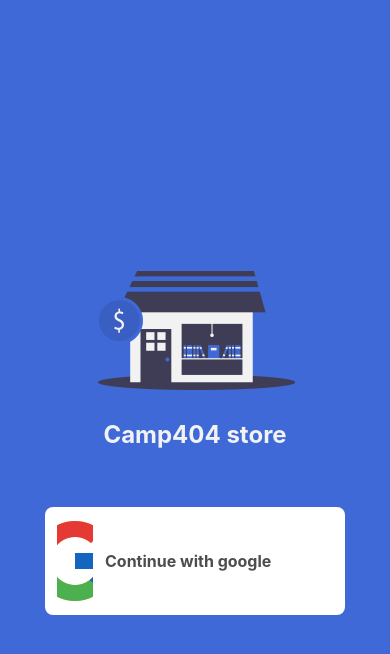
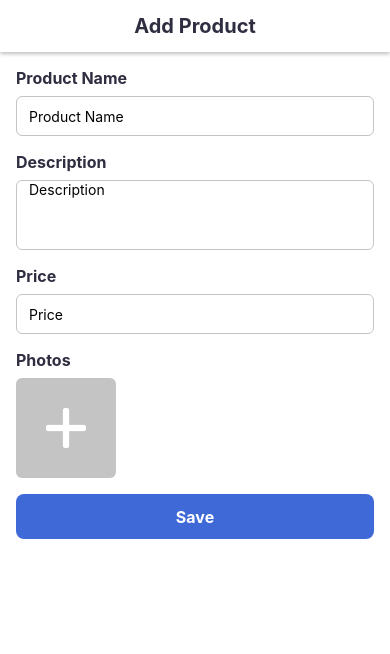
Before and after one commit to aditiafa112/camp404-2, a React Native app: screen /SettingProductAdd in a window 390 px wide. Shown: the top 654 px of the page. Built offline with nearby package versions, Linux system fonts and the light colour scheme.

Commit message:
Halaman Tambah Product

```diff
--- a/src/components/FAB/index.js
+++ b/src/components/FAB/index.js
@@ -1,7 +1,7 @@
-import {Image, StyleSheet, Text, TouchableOpacity, View} from 'react-native';
+import {useNavigation} from '@react-navigation/native';
 import React from 'react';
+import {Image, StyleSheet, TouchableOpacity} from 'react-native';
 import Assets from '../../assets';
-import {useNavigation} from '@react-navigation/native';
 
 const FAB = ({type = 'banner'}) => {
   const navigation = useNavigation();
@@ -9,6 +9,8 @@ const FAB = ({type = 'banner'}) => {
   const handleNavigate = () => {
     if (type === 'banner') {
       navigation.navigate('SettingBannerAdd');
+    } else if (type === 'product') {
+      navigation.navigate('SettingProductAdd');
     }
   };
 
--- /dev/null
+++ b/src/pages/SettingProduct/add.js
@@ -0,0 +1,192 @@
+import React, {useState} from 'react';
+import {
+  StyleSheet,
+  View,
+  Text,
+  TextInput,
+  Image,
+  TouchableOpacity,
+  Alert,
+} from 'react-native';
+import Assets from '../../assets';
+import {Header} from '../../components';
+import {launchImageLibrary} from 'react-native-image-picker';
+import ModalSuccess from '../../components/ModalSuccess';
+
+const SettingProductAdd = () => {
+  const [name, setName] = useState('');
+  const [desc, setDesc] = useState('');
+  const [price, setPrice] = useState('');
+  const [image, setImage] = useState('');
+  const [modal, setModal] = useState(false);
+
+  const handleImage = async () => {
+    await launchImageLibrary(
+      {
+        mediaType: 'photo',
+        includeBase64: true,
+        quality: 0.8,
+        maxWidth: 500,
+        maxHeight: 250,
+      },
+      response => {
+        if (response.didCancel || response.error) {
+          Alert.alert('oops, batal memilih foto.');
+        } else {
+          if (response?.assets[0]?.fileSize < 500000) {
+            setImage(response);
+          } else {
+            Alert.alert('Ukuran gambar tidak boleh lebih dari 500kb');
+          }
+        }
+      },
+    );
+  };
+
+  const handleSave = () => {
+    console.log('jalo');
+    Alert.alert('Save your product', 'Are you sure?', [
+      {
+        text: 'Cancel',
+      },
+      {
+        text: 'OK',
+        onPress: () => {
+          setModal(true);
+        },
+      },
+    ]);
+  };
+
+  const modalCallback = () => {
+    setModal(!modal);
+  };
+
+  return (
+    <View style={styles.page}>
+      <Header title={'Add Product'} />
+      <View style={styles.gap} />
+      <View style={styles.inputGroup}>
+        <Text style={styles.label}>Product Name</Text>
+        <TextInput
+          style={styles.input}
+          value={name}
+          onChangeText={setName}
+          placeholder="Product Name"
+        />
+      </View>
+      <View style={styles.inputGroup}>
+        <Text style={styles.label}>Description</Text>
+        <TextInput
+          style={styles.textArea}
+          value={desc}
+          onChangeText={setDesc}
+          placeholder="Description"
+          multiline
+          numberOfLines={4}
+          textAlignVertical="top"
+        />
+      </View>
+      <View style={styles.inputGroup}>
+        <Text style={styles.label}>Price</Text>
+        <TextInput
+          style={styles.input}
+          value={price}
+          onChangeText={setPrice}
+          placeholder="Price"
+          keyboardType="decimal-pad"
+        />
+      </View>
+      <View style={styles.inputGroup}>
+        <Text style={styles.label}>Photos</Text>
+        {image?.assets ? (
+          <TouchableOpacity
+            onPress={handleImage}
+            style={styles.previewImageWrapper}>
+            <Image
+              source={{uri: image?.assets[0].uri}}
+              resizeMode={'cover'}
+              style={styles.previewImage}
+            />
+          </TouchableOpacity>
+        ) : (
+          <TouchableOpacity style={styles.iconWrapper} onPress={handleImage}>
+            <Image source={Assets.ICPlush} style={styles.icon} />
+          </TouchableOpacity>
+        )}
+      </View>
+      <View style={styles.inputGroup}>
+        <TouchableOpacity style={styles.btn} onPress={handleSave}>
+          <Text style={styles.btnText}>Save</Text>
+        </TouchableOpacity>
+      </View>
+      <ModalSuccess visible={modal} callback={modalCallback} />
+    </View>
+  );
+};
+
+export default SettingProductAdd;
+
+const styles = StyleSheet.create({
+  page: {
+    display: 'flex',
+    flex: 1,
+    backgroundColor: '#fff',
+  },
+  gap: {
+    height: 16,
+  },
+  inputGroup: {
+    marginHorizontal: 16,
+    marginBottom: 16,
+  },
+  label: {
+    fontSize: 16,
+    fontWeight: 'bold',
+    color: '#2F2E41',
+    marginBottom: 8,
+  },
+  input: {
+    borderColor: '#C4C4C4',
+    borderRadius: 6,
+    borderWidth: 1,
+    height: 40,
+    paddingHorizontal: 12,
+  },
+  textArea: {
+    borderColor: '#C4C4C4',
+    borderRadius: 6,
+    borderWidth: 1,
+    paddingHorizontal: 12,
+  },
+  iconWrapper: {
+    backgroundColor: '#C4C4C4',
+    borderRadius: 6,
+    padding: 30,
+    width: 100,
+  },
+  icon: {
+    width: 40,
+    height: 40,
+  },
+  previewImageWrapper: {
+    width: 250,
+    height: 125,
+  },
+  previewImage: {
+    width: 250,
+    height: 125,
+  },
+  btn: {
+    backgroundColor: '#3E69D7',
+    height: 45,
+    borderRadius: 8,
+    justifyContent: 'center',
+    alignItems: 'center',
+  },
+  btnText: {
+    fontSize: 16,
+    fontWeight: 'bold',
+    color: '#fff',
+  },
+});
--- a/src/pages/SettingProduct/index.js
+++ b/src/pages/SettingProduct/index.js
@@ -47,7 +47,7 @@ const SettingProduct = () => {
         <View style={styles.gap} />
       </ScrollView>
       <View style={styles.fabWrapper}>
-        <FAB />
+        <FAB type='product' />
       </View>
     </View>
   );
--- a/src/pages/index.js
+++ b/src/pages/index.js
@@ -5,6 +5,7 @@ import Setting from './Setting';
 import SettingBanner from './SettingBanner';
 import SettingProduct from './SettingProduct';
 import SettingBannerAdd from './SettingBanner/add';
+import SettingProductAdd from './SettingProduct/add';
 
 export {
   Login,
@@ -14,4 +15,5 @@ export {
   SettingBanner,
   SettingProduct,
   SettingBannerAdd,
+  SettingProductAdd,
 };
--- a/src/router/index.js
+++ b/src/router/index.js
@@ -58,6 +58,11 @@ const Router = () => {
           component={Pages.SettingProduct}
           options={{headerShown: false}}
         />
+          <Stack.Screen
+          name="SettingProductAdd"
+          component={Pages.SettingProductAdd}
+          options={{headerShown: false}}
+        />
       </Stack.Navigator>
     </NavigationContainer>
   );
```
